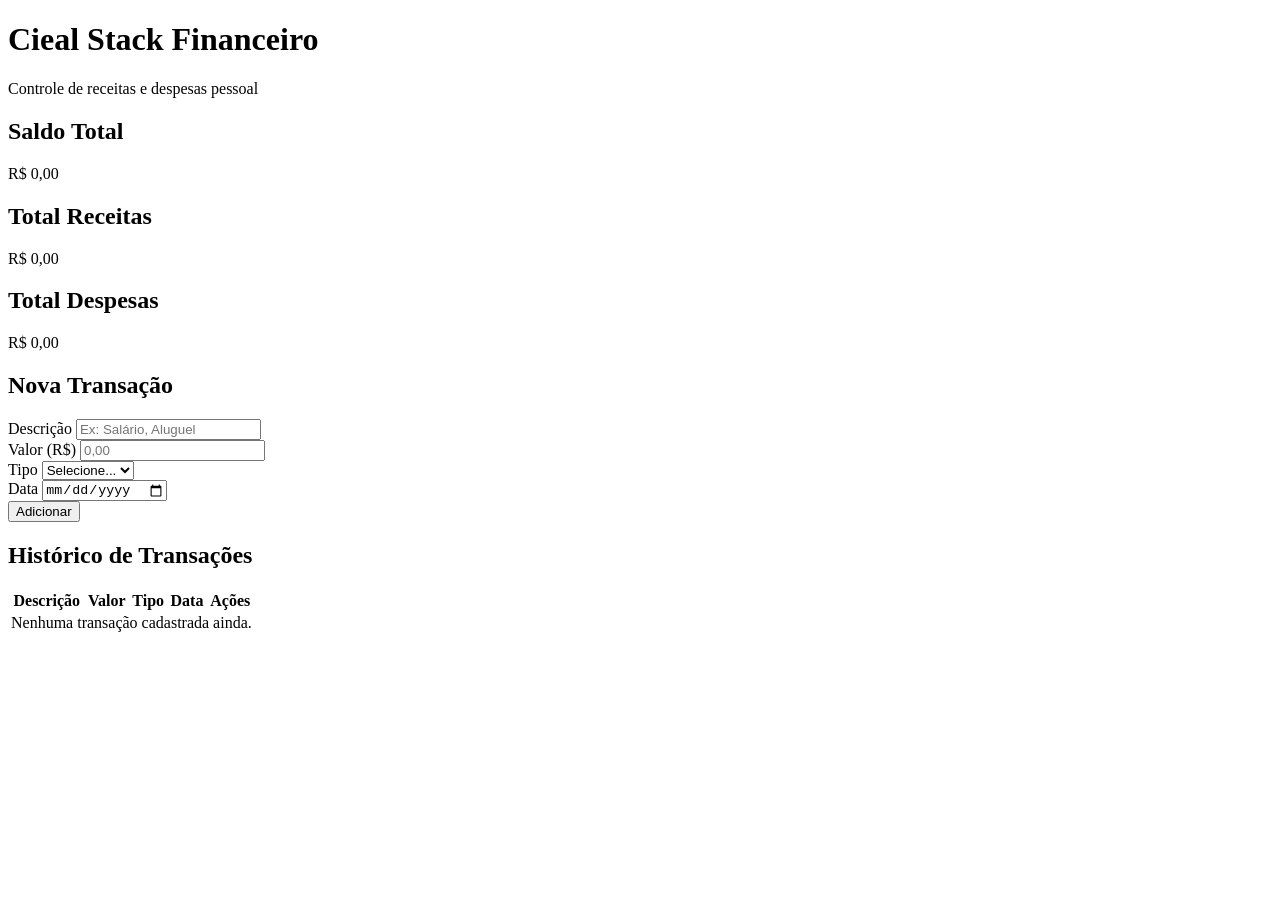
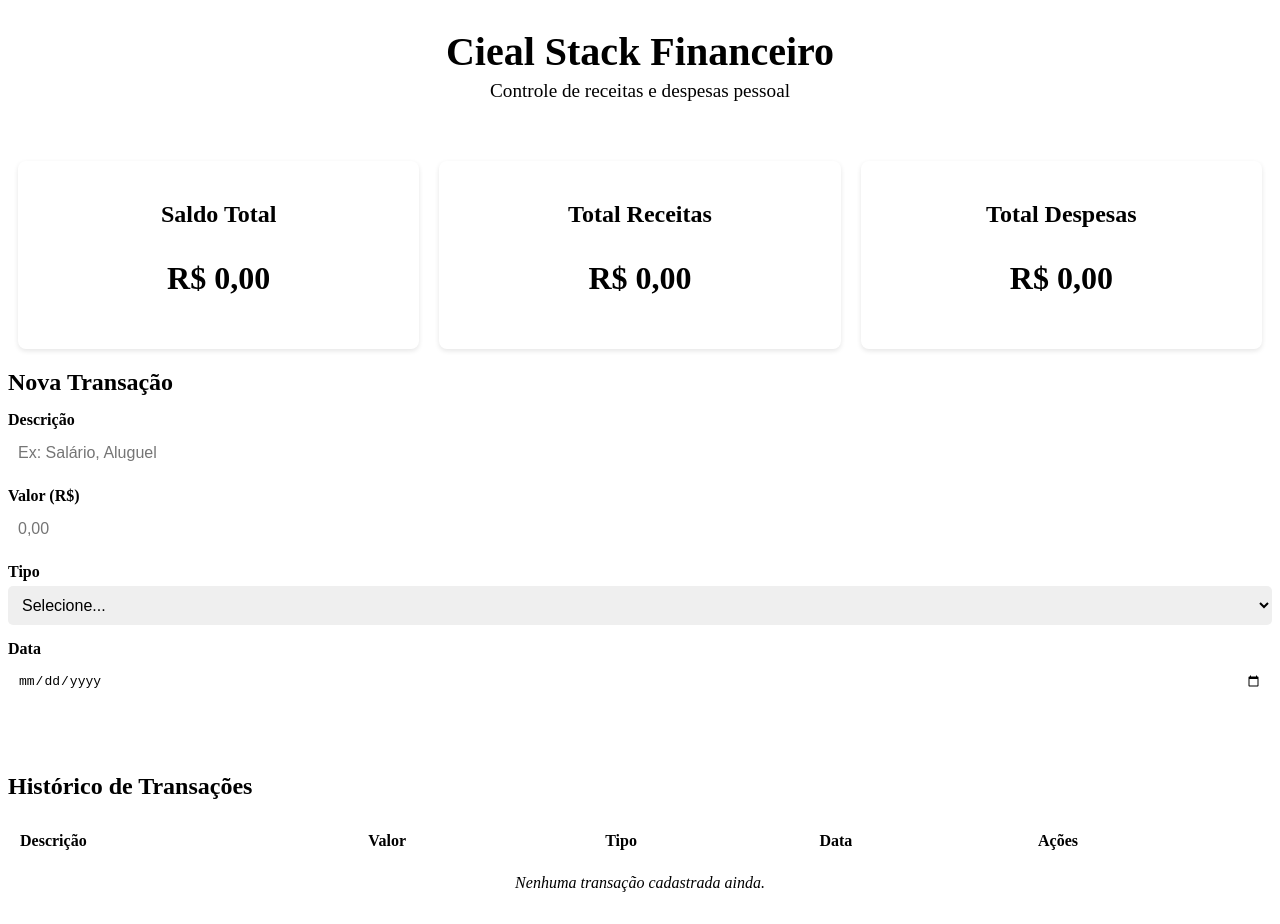
Before and after one commit to ThiagoDeAvelarRamos/ciel-stack-financeiro, a plain HTML site: page index.html in a window 1280 px wide. Before the commit the page ends 800 px from the top, so only its background shows below. Drawn offline with Linux system fonts and the light colour scheme; a script that the page names is missing.

Commit message:
feat; Adiciona estrutura CSS modular

```diff
--- /dev/null
+++ b/css/globals.css
@@ -0,0 +1,14 @@
+:root {
+  --color-primary: #4CAF50; /* Cor primária */
+  --color-secondary: #FF9800; /* Cor secundária */
+  --color-background: #F5F5F5; /* Cor de fundo */
+  --color-text: #333333; /* Cor do texto */
+  --color-header-bg: #FFFFFF; /* Cor de fundo do cabeçalho */
+  --color-card-bg: #FFFFFF; /* Cor de fundo dos cards */
+  --color-card-border: #E0E0E0; /* Cor da borda dos cards */
+  --color-button-bg: #4CAF50; /* Cor de fundo do botão */
+  --color-button-hover: #45A049; /* Cor de fundo do botão ao passar o mouse */
+  --color-table-header-bg: #F1F1F1; /* Cor de fundo do cabeçalho da tabela */
+  --color-table-row-bg: #FFFFFF; /* Cor de fundo das linhas da tabela */
+  --color-table-row-hover: #F9F9F9; /* Cor de fundo da linha da tabela ao passar o mouse */
+}
--- /dev/null
+++ b/css/header.css
@@ -0,0 +1,17 @@
+.header {
+  background-color: var(--header-background-color);
+  padding: 20px;
+  text-align: center;
+}
+
+.header__title {
+  font-size: 2.5rem;
+  color: var(--header-title-color);
+  margin: 0;
+}
+
+.header__subtitle {
+  font-size: 1.2rem;
+  color: var(--header-subtitle-color);
+  margin-top: 5px;
+}
--- /dev/null
+++ b/css/summary.css
@@ -0,0 +1,43 @@
+.header {
+  display: flex;
+  flex-direction: column;
+  align-items: center;
+  margin-bottom: 20px;
+}
+
+.header__title {
+  font-size: 2.5rem;
+  color: var(--primary-color);
+  margin: 0;
+}
+
+.header__subtitle {
+  font-size: 1.2rem;
+  color: var(--secondary-color);
+}
+
+.summary {
+  display: flex;
+  justify-content: space-between;
+  margin-bottom: 20px;
+}
+
+.card {
+  background-color: var(--card-background);
+  border-radius: 8px;
+  padding: 20px;
+  flex: 1;
+  margin: 0 10px;
+  box-shadow: 0 2px 5px rgba(0, 0, 0, 0.1);
+  text-align: center;
+}
+
+.card__title {
+  font-size: 1.5rem;
+  margin-bottom: 10px;
+}
+
+.card__value {
+  font-size: 2rem;
+  font-weight: bold;
+}
--- /dev/null
+++ b/css/transaction-form.css
@@ -0,0 +1,56 @@
+/* Estilos para a seção do formulário de entrada */
+
+.transaction-form-section {
+  margin: 20px 0;
+}
+
+.section-title {
+  font-size: 1.5em;
+  margin-bottom: 15px;
+  color: var(--primary-color);
+}
+
+.transaction-form {
+  display: flex;
+  flex-direction: column;
+  gap: 15px;
+}
+
+.form-group {
+  display: flex;
+  flex-direction: column;
+}
+
+.form-group__label {
+  font-weight: bold;
+  margin-bottom: 5px;
+  color: var(--text-color);
+}
+
+.form-group__input,
+.form-group__select {
+  padding: 10px;
+  border: 1px solid var(--border-color);
+  border-radius: 5px;
+  font-size: 1em;
+}
+
+.form-group__input:focus,
+.form-group__select:focus {
+  border-color: var(--primary-color);
+  outline: none;
+}
+
+.btn--submit {
+  background-color: var(--primary-color);
+  color: white;
+  padding: 10px;
+  border: none;
+  border-radius: 5px;
+  cursor: pointer;
+  font-size: 1em;
+}
+
+.btn--submit:hover {
+  background-color: var(--primary-color-dark);
+}
--- /dev/null
+++ b/css/transaction-history.css
@@ -0,0 +1,35 @@
+.table-container {
+  margin: 20px 0;
+  overflow-x: auto;
+}
+
+.transaction-table {
+  width: 100%;
+  border-collapse: collapse;
+  margin: 0;
+}
+
+.transaction-table th,
+.transaction-table td {
+  padding: 12px;
+  text-align: left;
+  border-bottom: 1px solid var(--color-border);
+}
+
+.transaction-table th {
+  background-color: var(--color-header-bg);
+  color: var(--color-header-text);
+}
+
+.transaction-table tr:nth-child(even) {
+  background-color: var(--color-row-bg);
+}
+
+.transaction-table tr:hover {
+  background-color: var(--color-row-hover);
+}
+
+.empty-state {
+  font-style: italic;
+  color: var(--color-text-muted);
+}
--- a/index.html
+++ b/index.html
@@ -4,23 +4,19 @@
   <meta charset="UTF-8">
   <meta name="viewport" content="width=device-width, initial-scale=1.0">
   <title>Cieal Stack Financeiro - Estrutura Pura</title>
-  <!-- Link para o CSS que criaremos no Passo 2 -->
-  <link rel="stylesheet" href="style.css">
+  <link rel="stylesheet" href="./style.css">
+
 </head>
 <body>
 
-  <!-- Container principal para limitar a largura da página -->
   <main class="container">
 
-    <!-- Bloco 1: Cabeçalho (Header) -->
     <header class="header">
       <h1 class="header__title">Cieal Stack Financeiro</h1>
       <p class="header__subtitle">Controle de receitas e despesas pessoal</p>
     </header>
 
-    <!-- Bloco 2: Resumo (Cards) -->
     <section class="summary">
-      <!-- Usamos <article> para os cards porque são blocos de conteúdo independentes e autoexplicativos -->
       <article class="card card--balance">
         <h2 class="card__title">Saldo Total</h2>
         <p class="card__value" id="balanceValue">R$ 0,00</p>
@@ -37,11 +33,9 @@
       </article>
     </section>
 
-    <!-- Bloco 3: Formulário de Entrada (Cadastro de Lançamentos) -->
     <section class="transaction-form-section">
       <h2 class="section-title">Nova Transação</h2>
 
-      <!-- O elemento <form> agrupa os campos e permite o envio (submit) disparado pelo teclado ou pelo botão -->
       <form class="transaction-form" id="transactionForm">
 
         <div class="form-group">
@@ -72,12 +66,10 @@
       </form>
     </section>
 
-    <!-- Bloco 4: Lista de Transações (Histórico em Tabela) -->
     <section class="transaction-history">
       <h2 class="section-title">Histórico de Transações</h2>
 
       <div class="table-container">
-        <!-- Usamos <table> por se tratar de dados tabulares (colunas e linhas bem definidas) -->
         <table class="transaction-table">
           <thead>
             <tr>
@@ -89,7 +81,6 @@
             </tr>
           </thead>
           <tbody id="transactionList">
-            <!-- As linhas da tabela (<tr>) serão inseridas dinamicamente pelo JavaScript -->
             <tr class="empty-state">
               <td colspan="5" style="text-align: center;">Nenhuma transação cadastrada ainda.</td>
             </tr>
@@ -100,7 +91,6 @@
 
   </main>
 
-  <!-- Script que criaremos a partir do Passo 3 -->
   <script src="script.js"></script>
 </body>
 </html>
--- /dev/null
+++ b/style.css
@@ -0,0 +1,5 @@
+@import url("./css/globals.css");
+@import url("./css/header.css");
+@import url("./css/summary.css");
+@import url("./css/transaction-form.css");
+@import url("./css/transaction-history.css");
```
Also changed, not shown: 1 other file.
